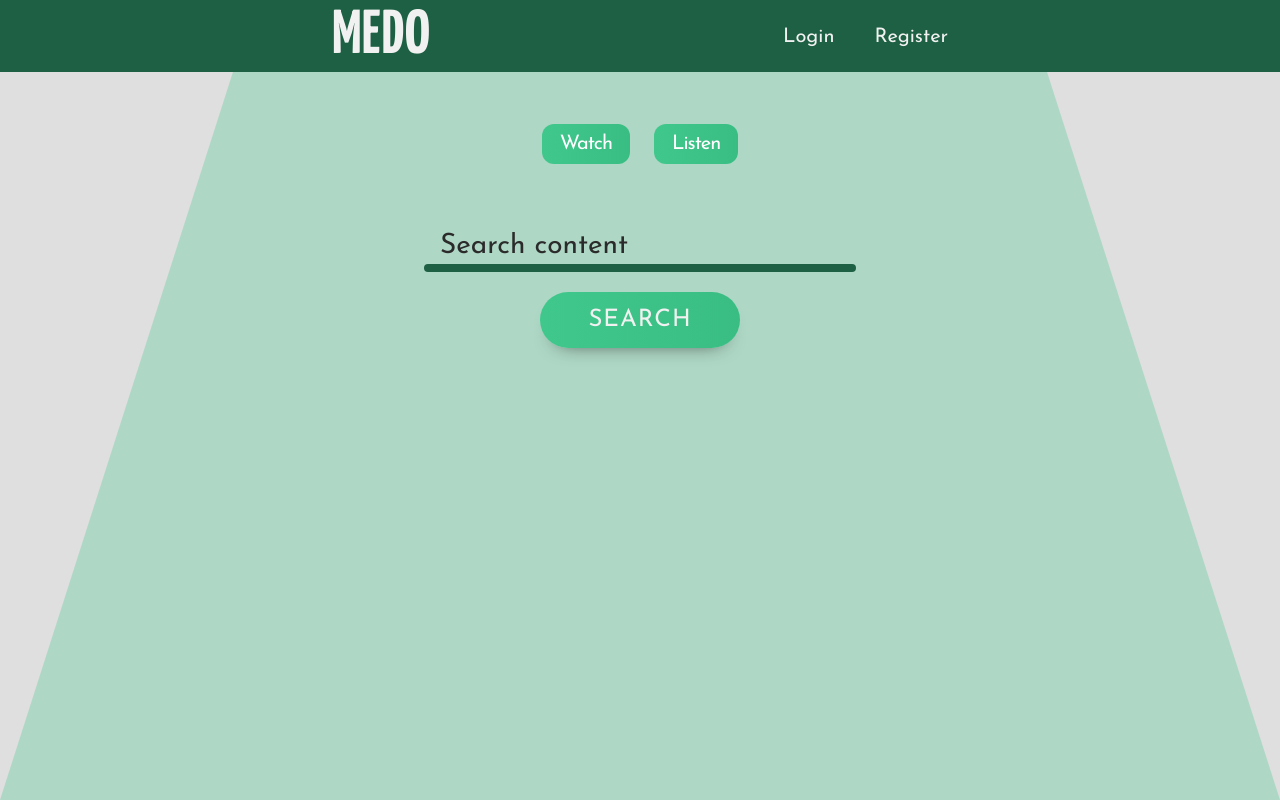
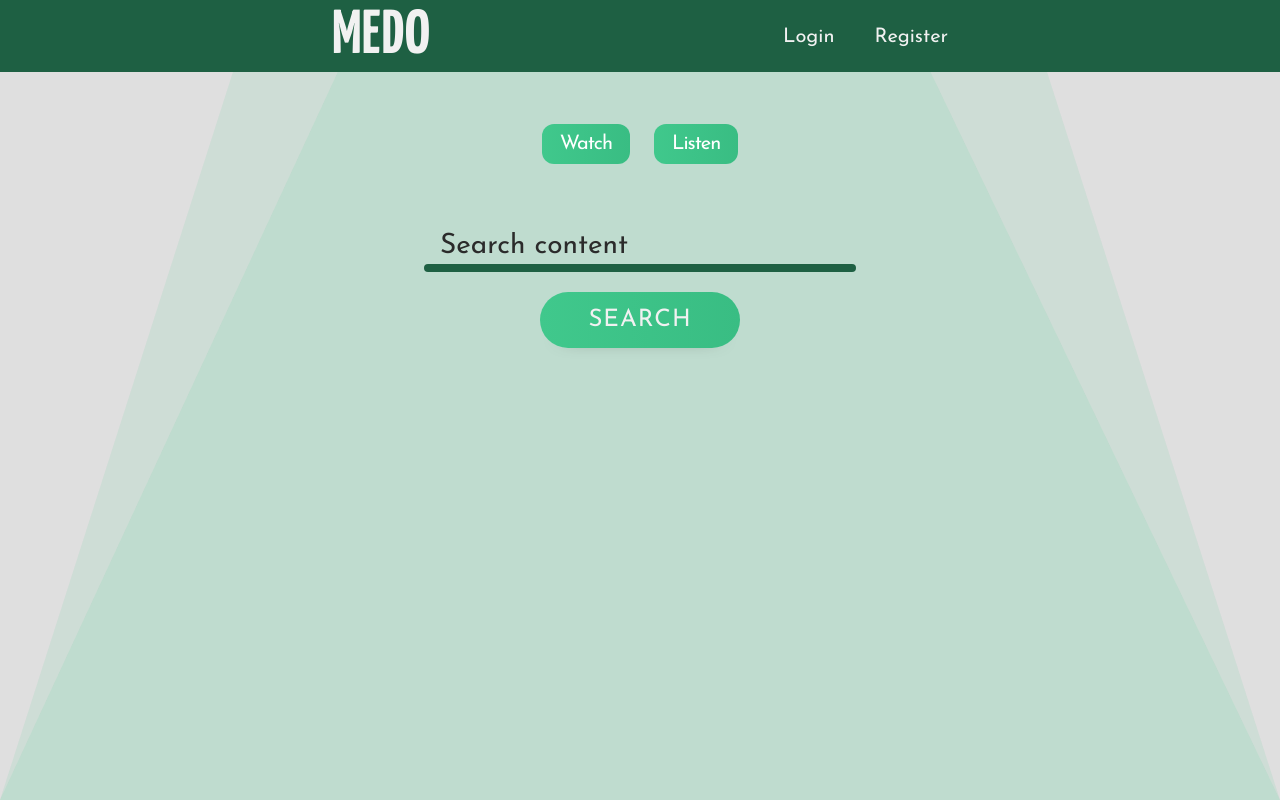
Before and after one commit to mpaitgt/recordshare, a React (Create React App) app in the folder client/: page / in a window 1280 px wide. Built offline with nearby package versions, Linux system fonts and the light colour scheme.

Commit message:
fixed background image and updated styling of the inputs

```diff
--- a/client/public/index.html
+++ b/client/public/index.html
@@ -30,6 +30,7 @@
   <body>
     <noscript>You need to enable JavaScript to run this app.</noscript>
     <div id="bg"></div>
+    <div id="bg2"></div>
     <div id="root"></div>
 
     <!-- <div id="bg2"></div> -->
--- a/client/src/Components/Input.js
+++ b/client/src/Components/Input.js
@@ -14,12 +14,13 @@ const INPUT = styled.input`
   letter-spacing: inherit;
   transition: all 0.25s;
   &:focus {
+    outline: none;
     background: var(--light-green);
     color: white;
     transition: all 0.25s;
   }
   &::placeholder {
-    color: var(--gray-1);
+    color: var(--gray-6);
     font-family: var(--subfont);
     font-size: 20px;
   }
--- a/client/src/Components/Registration/RegistrationForm.js
+++ b/client/src/Components/Registration/RegistrationForm.js
@@ -6,7 +6,7 @@ import Success from './Success';
 
 class RegistrationForm extends React.Component {
   state = {
-    step: 4,
+    step: 1,
     first_name: '',
     last_name: '',
     email: '',
--- a/client/src/Components/SearchBar.js
+++ b/client/src/Components/SearchBar.js
@@ -15,6 +15,9 @@ const INPUT = styled.input`
     color: var(--gray-1);
     font-family: var(--subfont);
     font-size: 28px;
+  }
+  &:focus {
+    outline: none;
   }
 `;
 
--- a/client/src/Components/SearchBtn.js
+++ b/client/src/Components/SearchBtn.js
@@ -14,13 +14,16 @@ const BUTTON = styled.button`
   transition: all 0.25s;
   margin: 20px auto;
   width: 200px;
-  -webkit-box-shadow: 0px 11px 20px -16px rgba(0,0,0,0.75);
-  -moz-box-shadow: 0px 11px 20px -16px rgba(0,0,0,0.75);
-  box-shadow: 0px 11px 20px -16px rgba(0,0,0,0.75);
+  -webkit-box-shadow: 0px 11px 20px -24px rgba(0,0,0,0.75);
+  -moz-box-shadow: 0px 11px 20px -24px rgba(0,0,0,0.75);
+  box-shadow: 0px 11px 20px -24px rgba(0,0,0,0.75);
   &:hover {
     transition: all 0.25s;
     cursor: pointer;
     transform: scale(1.05);
+    -webkit-box-shadow: 0px 11px 20px -16px rgba(0,0,0,0.75);
+    -moz-box-shadow: 0px 11px 20px -16px rgba(0,0,0,0.75);
+    box-shadow: 0px 11px 20px -16px rgba(0,0,0,0.75);
   }
   &:active {
     transition: all 0.25s;
--- a/client/src/Pages/Search.js
+++ b/client/src/Pages/Search.js
@@ -5,6 +5,7 @@ import SearchBar from '../Components/SearchBar';
 import SearchBtn from '../Components/SearchBtn';
 import Button from '../Components/Button';
 import AliceCarousel from 'react-alice-carousel';
+import Text from '../Components/Text';
 import styled from '@emotion/styled';
 import omdb from '../Utils/omdb';
 
@@ -80,7 +81,7 @@ class Search extends Component {
         ?
         null
         :
-        <h2>{this.state.data.length} Results</h2>
+        <Text variant="h4">{this.state.data.length} Results</Text>
         }
         <Container>
           {renderCards}
--- a/client/src/index.css
+++ b/client/src/index.css
@@ -37,19 +37,19 @@ body {
   height: 100vh;
   width: 100%;
   background: var(--light-green);
-  opacity: 0.3;
+  opacity: 0.1;
   position: fixed;
   z-index: -1;
 }
 
-@keyframes in {
-  0% { opacity: 0; transform: translateX(-50px) }
-  100% { opacity: 1; transform: translateX(0px) }
-}
-
-@keyframes out {
-  0% { opacity: 1; transform: translateX(0px) }
-  100% { opacity: 0; transform: translateX(50px) }
+#bg2 {
+  clip-path: polygon(29% 0, 70% 0, 100% 100%, 0% 100%);
+  height: 100vh;
+  width: 100%;
+  background: var(--light-green);
+  opacity: 0.1;
+  position: fixed;
+  z-index: -1;
 }
 
 .in {
@@ -63,3 +63,13 @@ body {
   animation-duration: 1s;
   animation-iteration-count: 1;
 }
+
+@keyframes in {
+  0% { opacity: 0; transform: translateX(-50px) }
+  100% { opacity: 1; transform: translateX(0px) }
+}
+
+@keyframes out {
+  0% { opacity: 1; transform: translateX(0px) }
+  100% { opacity: 0; transform: translateX(50px) }
+}
```
